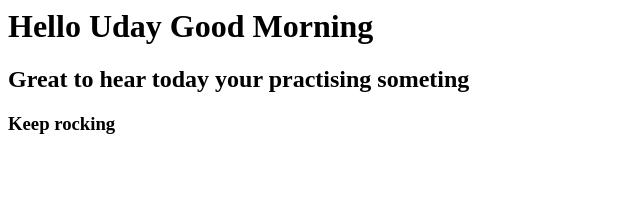
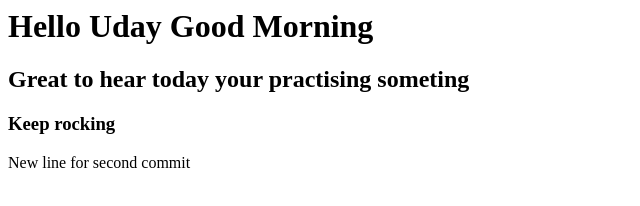
Before and after one commit to UdayAchanta301/CICD_Workmates, a plain HTML site: page index.html in a window 1280 px wide. Shown: the whole page, without its empty margins (0-640 px from the left). Drawn offline with Linux system fonts and the light colour scheme.

Commit message:
CICD Secon Commit

```diff
--- a/index.html
+++ b/index.html
@@ -3,3 +3,5 @@
 <h2> Great to hear today your practising someting </h2>
 
 <h3> Keep rocking </h3>
+
+<p> New line for second commit </p>
```
